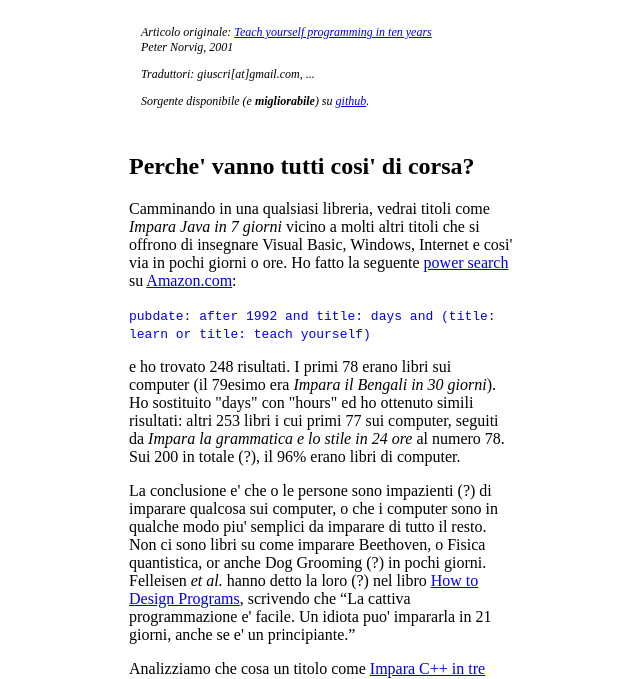
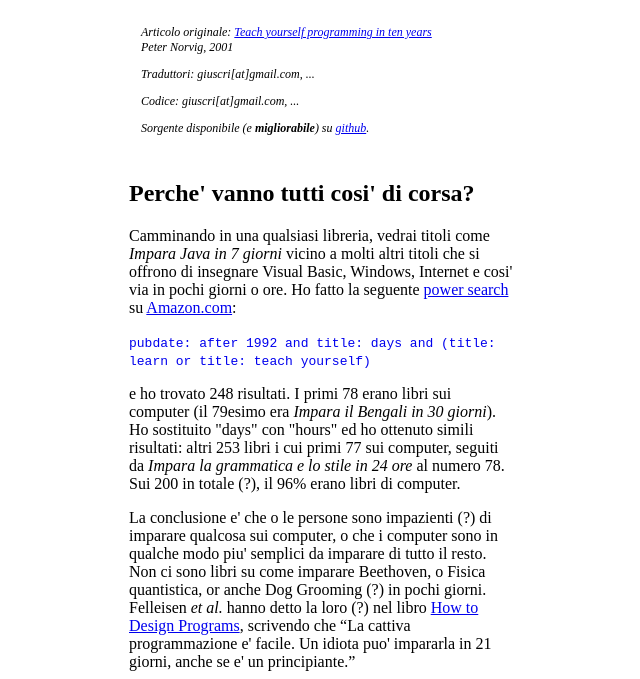
Before and after one commit to giuscri/giuscri.github.io.old, a plain HTML site: page index.html in a window 1280 px wide. Shown: the part 116-795 px from the top of the page, without its empty margins (319-959 px from the left). Drawn offline with Linux system fonts and the light colour scheme.

Commit message:
Update index.html

```diff
--- a/index.html
+++ b/index.html
@@ -14,6 +14,7 @@
 <p>Articolo originale: <a href=...>Teach yourself programming in ten years</a>
 Peter&nbsp;Norvig,&nbsp;2001</p>
 <p>Traduttori: giuscri[at]gmail.com, ...</p>
+<p>Codice: giuscri[at]gmail.com, ...</p>
 <p>Sorgente disponibile (e <strong>migliorabile</strong>) su
 <a href=https://github.com/giuscri/giuscri.github.io>github</a>.</p>
 </div>
```
